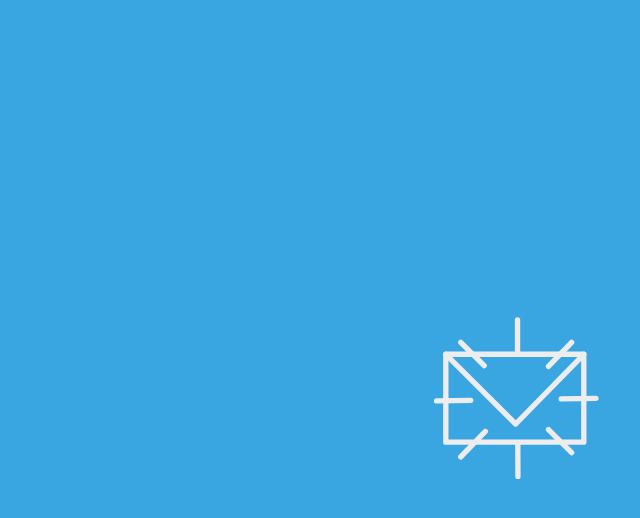
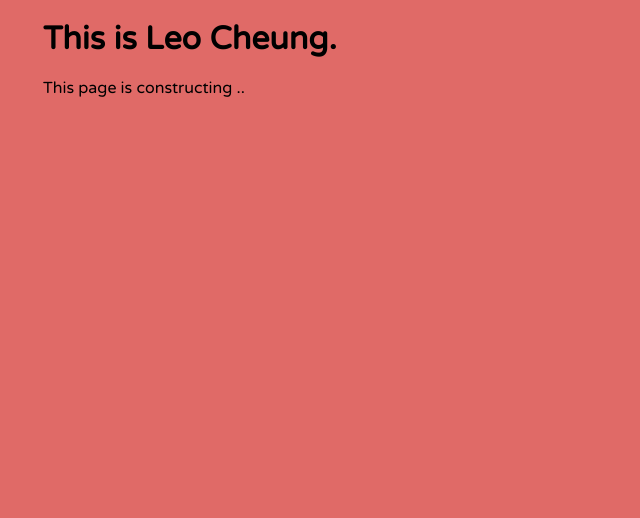
Before and after one commit to LeeeoZhang/Magic, a plain HTML site: page funny-email/index.html in a window 1280 px wide. Shown: the whole page, without its empty margins (117-757 px from the left). Drawn offline with Linux system fonts and the light colour scheme.

Commit message:
modified funny-email

```diff
--- a/funny-email/index.html
+++ b/funny-email/index.html
@@ -6,64 +6,22 @@
     <meta name="viewport" content="width=device-width, initial-scale=1.0">
     <meta http-equiv="X-UA-Compatible" content="ie=edge">
     <title>Hey,there's your email!</title>
+    <link href="https://fonts.googleapis.com/css?family=Varela+Round" rel="stylesheet">
     <style>
         * {margin: 0;padding: 0;overflow: hidden;}
         html,body {width: 100%;height: 100%;}
-        #container {width: 100%;height: 100%;background-color:#3aa6e1;}
-        #container svg {width: 100%;height: 100%;}
+        #container {width: 100%;height: 100%;background-color:#3aa6e1;font-family: 'Varela Round', sans-serif;}
+        #container>.wrapper {width: 960px;min-width: 960px;margin: 0 auto;}
+        #container>.wrapper>.title {margin: 20px 0;}
     </style>
     <script src="../lib/anime.min.js"></script>
 </head>
 <body>
     <div id="container">
-        <svg version="1.1" xmlns="http://www.w3.org/2000/svg" xmlns:xlink="http://www.w3.org/1999/xlink" xmlns:a="http://ns.adobe.com/AdobeSVGViewerExtensions/3.0/"
-            viewBox="0 0 600 600" enable-background="new 0 0 600 600" xml:space="preserve">
-            <defs>
-            </defs>
-            <path id="messageOutline" fill="none" stroke="#EDEDED" stroke-width="4" stroke-linejoin="round" stroke-linecap="round" stroke-miterlimit="10"
-                d="
-           M345.6,331.6H242.1v-65.9h103.5V331.6z" />
-            <path id="messageFlap" fill="none" stroke="#EDEDED" stroke-width="4" stroke-linejoin="round" stroke-linecap="round" stroke-miterlimit="10"
-                d="
-           M242.1,265.7l52.4,52.3l51.1-52.3" />
-            <path id="tickOutline" fill="none" stroke="none" stroke-width="4" stroke-linecap="round" stroke-linejoin="round" stroke-miterlimit="10"
-                d="
-           M328.8,298.5c0,18.8-15.2,34-34,34s-34-15.2-34-34s15.2-34,34-34S328.8,279.7,328.8,298.5z" />
-            <path id="tick" fill="none" stroke="none" stroke-width="4" stroke-linecap="round" stroke-linejoin="round" stroke-miterlimit="10"
-                d="
-           M279.3,298.5l12.3,12.8l22.8-22.5" />
-            <path id="crossOutline" fill="none" stroke="none" stroke-width="4" stroke-linecap="round" stroke-linejoin="round" stroke-miterlimit="10"
-                d="
-           M328.8,298.5c0,18.8-15.2,34-34,34s-34-15.2-34-34s15.2-34,34-34S328.8,279.7,328.8,298.5z" />
-            <path id="cross" fill="none" stroke="none" stroke-width="4" stroke-linecap="round" stroke-linejoin="round" stroke-miterlimit="10"
-                d="
-           M308,312.3l-26.2-26 M281.8,313.3l26.2-27" />
-            <g id="popGroup">
-                <line fill="none" stroke="#EDEDED" stroke-width="4" stroke-linecap="round" stroke-linejoin="round" stroke-miterlimit="10"
-                    x1="260.8" y1="300.3" x2="235.2" y2="300.7" />
-
-                <line fill="none" stroke="#EDEDED" stroke-width="4" stroke-linecap="round" stroke-linejoin="round" stroke-miterlimit="10"
-                    x1="271.8" y1="323.6" x2="253.3" y2="342.7" />
-
-                <line fill="none" stroke="#EDEDED" stroke-width="4" stroke-linecap="round" stroke-linejoin="round" stroke-miterlimit="10"
-                    x1="296.1" y1="332.5" x2="296.2" y2="357.3" />
-
-                <line fill="none" stroke="#EDEDED" stroke-width="4" stroke-linecap="round" stroke-linejoin="round" stroke-miterlimit="10"
-                    x1="319.1" y1="322.2" x2="336.5" y2="339.5" />
-
-                <line fill="none" stroke="#EDEDED" stroke-width="4" stroke-linecap="round" stroke-linejoin="round" stroke-miterlimit="10"
-                    x1="328.7" y1="299.2" x2="354.7" y2="298.8" />
-
-                <line fill="none" stroke="#EDEDED" stroke-width="4" stroke-linecap="round" stroke-linejoin="round" stroke-miterlimit="10"
-                    x1="319.1" y1="274.8" x2="336.5" y2="256.8" />
-
-                <line fill="none" stroke="#EDEDED" stroke-width="4" stroke-linecap="round" stroke-linejoin="round" stroke-miterlimit="10"
-                    x1="295.9" y1="264.5" x2="295.9" y2="240" />
-
-                <line fill="none" stroke="#EDEDED" stroke-width="4" stroke-linecap="round" stroke-linejoin="round" stroke-miterlimit="10"
-                    x1="270.9" y1="274.3" x2="253.3" y2="256.8" />
-            </g>
-        </svg>
+        <div class="wrapper">
+            <h1 class="title">This is Leo Cheung.</h1>
+            <p>This page is constructing ..</p>
+        </div>
     </div>
     <script src="./index.js"></script>
 </body>
--- a/funny-email/index.js
+++ b/funny-email/index.js
@@ -5,7 +5,7 @@ function $$(selector) {
     return document.querySelectorAll(selector)
 }
 
-let container = $('#container')
+const container = $('#container')
 
 function backgroundColorAnime(){
     anime({
@@ -16,20 +16,9 @@ function backgroundColorAnime(){
             {value:'#E26966'},
         ],
         easing: 'linear',
-        duration:5000,
+        duration: 5000,
         direction:'alternate',
         loop: true,
     })
 }
-
-function popAnime(){
-    anime({
-        targets:'#container #popGroup line',
-        strokeDashoffset: [0, anime.setDashoffset],
-        easing:'easeInOutSine',
-        duration: 1500,
-        direction:'alternate'
-    })
-}
-popAnime()
-// backgroundColorAnime()
+backgroundColorAnime()
```
